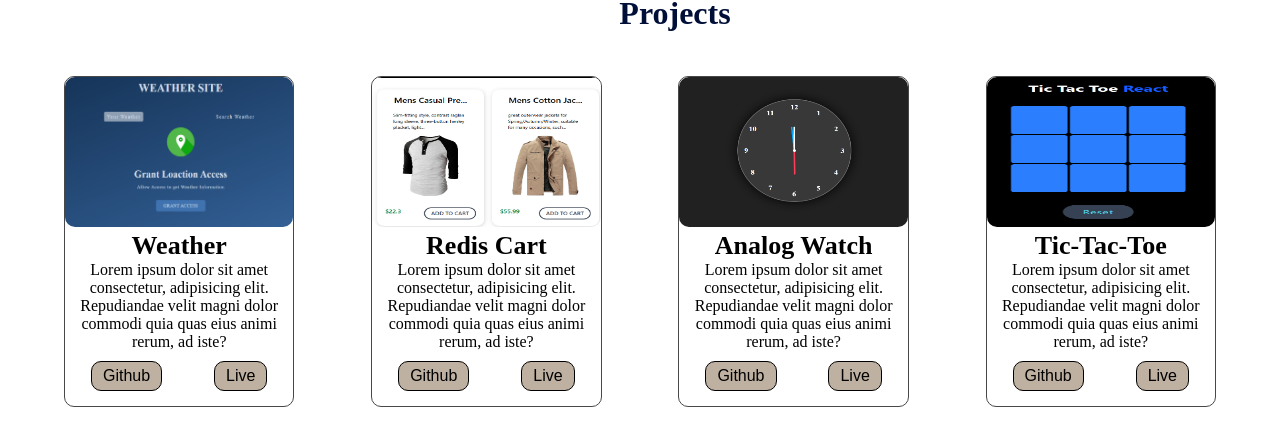
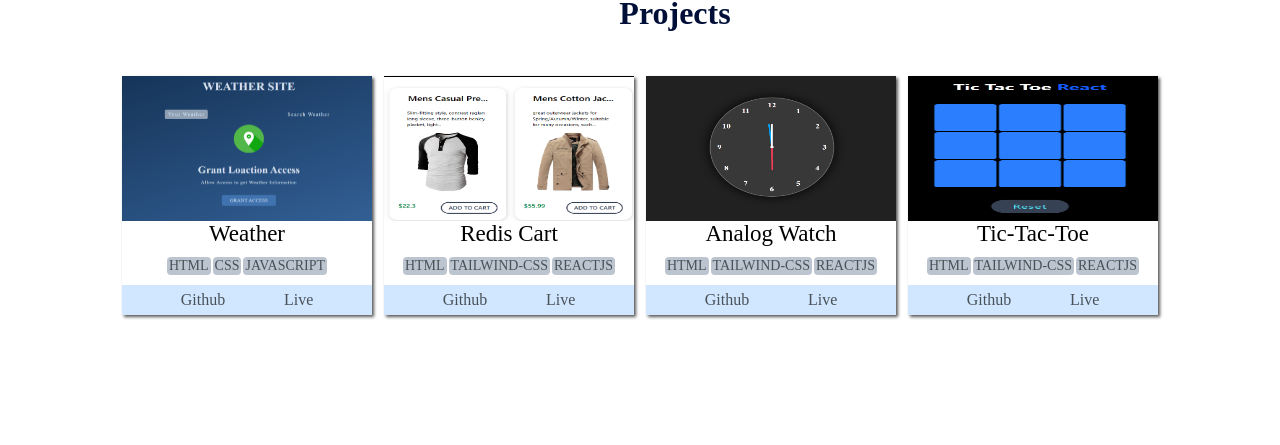
Before and after one commit to ImRehan-28/MY-Portfolio, a React (Vite) app: page / in a window 1280 px wide. Shown: the part 1005-1450 px from the top of the page. After the commit the page ends 1392 px from the top, so only its background shows below. Built offline with nearby package versions, Linux system fonts and the light colour scheme.

Commit message:
project added

```diff
--- a/src/Components/Hero/Hero.css
+++ b/src/Components/Hero/Hero.css
@@ -48,7 +48,7 @@ a {
     object-fit: cover;
 }
 
-button {
+#herobtn {
     cursor: pointer;
     padding: 5px 11px;
     border-radius: 10px;
@@ -57,7 +57,7 @@ button {
     font-weight: 700;
 }
 
-button:hover {
+#herobtn:hover {
     /* background: linear-gradient(#b94b18, rgb(216, 216, 216), rgb(0, 103, 0)); */
     background-color: #c7ae91;
 }
@@ -92,6 +92,13 @@ button:hover {
         padding: 10px 0;
     }
 
+    .left {
+        display: flex;
+        flex-direction: column;
+        align-items: center;
+        row-gap: 0.5rem;
+    }
+
     .hiname {
         font-size: 23px;
     }
--- a/src/Components/Hero/Hero.jsx
+++ b/src/Components/Hero/Hero.jsx
@@ -27,7 +27,6 @@ const Hero = () => {
         ease:"power3.out",
       })
     })
-
   return (
     <>
     <div className='hero'>
@@ -39,9 +38,9 @@ const Hero = () => {
         </div>
         <br></br>
         <div className='leftdown one1'>
-          <a href="https://github.com/ImRehan-28" target='_blank'><button>Github</button></a>
-          <a href="https://www.linkedin.com/in/rehan-quadary-7ab479358/" target='_blank'><button>Linkedin</button></a>
-          <a href="resume" download={resume}><button className='imgin'>Resume <img src={down} className='down' /></button></a>
+          <a href="https://github.com/ImRehan-28" target='_blank'><button id="herobtn">Github</button></a>
+          <a href="https://www.linkedin.com/in/rehan-quadary-7ab479358/" target='_blank'><button id="herobtn">Linkedin</button></a>
+          <a href="resume" download={resume}><button id="herobtn" className='imgin'>Resume <img src={down} className='down' /></button></a>
         </div>
       </div>
 
--- a/src/Components/Navbar/Navbar.css
+++ b/src/Components/Navbar/Navbar.css
@@ -81,6 +81,7 @@ nav ul li a:hover {
 .btn-nav {
     font-family: "IBM Plex Serif", serif;
     font-size: 17px;
+    padding: 2px 6px;
     color: black;
     border-radius: 20px;
     text-align: center;
--- a/src/Components/ProjectContainer/ProjectContainer.jsx
+++ b/src/Components/ProjectContainer/ProjectContainer.jsx
@@ -1,21 +1,28 @@
 import React from 'react'
 import './projectContainer.css'
-const ProjectContainer = ({ image, github, live, proname }) => {
+const ProjectContainer = ({ image, github, live, proname, lang }) => {
     return (
         <div id="probox">
+
             <div id="proimg">
+                <img src={image} />
 
-                <img src={image} />
                 <div id="protitle">
                     <h1>{proname}</h1>
-                    <p>Lorem ipsum dolor sit amet consectetur, adipisicing elit. Repudiandae velit magni dolor commodi quia quas eius animi rerum, ad iste?</p>
+                    <div id="lang">
+                        {
+                            lang.map((item, index) => {
+                                return <p key={index}>{item}</p>
+                            })
+                        }
+                    </div>
+                    <div id="link">
+                        <a href={github} target='_blank'>Github</a>
+                        <a href={live} target='_blank'>Live</a>
+                    </div>
                 </div>
+
             </div>
-            <div id="floatobj">
-                <a href={github} target='_blank'><button>Github</button></a>
-                <a href={live} target='_blank'><button>Live</button></a>
-            </div>
-
         </div>
     )
 }
--- a/src/Components/ProjectContainer/projectContainer.css
+++ b/src/Components/ProjectContainer/projectContainer.css
@@ -1,28 +1,55 @@
-#probox {
-    border: 1px solid rgb(72, 72, 72);
-    border-radius: 10px;
+#probox{
     display: flex;
     flex-direction: column;
-    justify-content: space-between;
-    row-gap: 10px;
-    width: 20%;
-    position: relative;
-    transition-duration: 0.5s;
-
+    align-items: center;
+    transition-duration: 0.6s;
+    box-shadow: 2px 2px 3px 0px rgb(88, 88, 88);
 }
-#protitle h1{
-    font-size: 26px;
+#probox:hover{
+    box-shadow: 2px 2px 10px 1px rgb(88, 88, 88);
+    transform: scale(1.01);
+    transition-duration: 0.6s;
 }
-#probox:hover {
-    transform: scale(1.03);
-    transition-duration: 0.5s;
-    box-shadow: 4px 4px 20px 2px rgba(0, 0, 0, 0.5);
+#proimg{
+    display: flex;
+    flex-direction: column;
 }
-
-#probox button{
+#proimg img{
+    width: 250px;
+    height: 145px;
+}
+#proimg h1{
+    font-size: 23px;
     font-weight: 400;
-    border :1px solid black;
 }
-#floatobj{
-    padding-bottom: 10px;
+#protitle{
+    display: flex;
+    flex-direction: column;
+    align-items: center;
+    row-gap:10px;
 }
+#lang{
+    display: flex;
+    justify-content: center;
+    font-size: 14px;
+    cursor: pointer;
+    row-gap: 2px;
+    column-gap: 2px;
+    flex-wrap: wrap;
+}
+#lang p{
+    background-color: #bcc5cf;
+    padding: 1px 2px;
+    border-radius: 4px;
+    color:#495158;
+}
+#link{
+    background-color: #d1e7ff;
+    width: 100%;
+    display: flex;
+    justify-content: space-evenly;
+    padding: 6px 0px;
+}
+#link a{
+    color: #495158;
+}
--- a/src/Components/Projects/project.css
+++ b/src/Components/Projects/project.css
@@ -1,36 +1,9 @@
-#bigbox{
-    width: 100%;
+#mainbox
+{
+    display: flex;
+    justify-content: center;
+    flex-wrap: wrap;
+    column-gap: 12px;
+    width:92%;
+    margin: 0 auto;
 }
-#mainbox{
-    width:90%;
-    height: max-content;
-    display: flex;
-    column-gap: 10px;
-    flex-wrap: wrap;
-    margin: 0 auto;
-    justify-content: space-between;
-}
-
-#proimg{
-    width:100%;
-}
-#proimg img{
-    height:150px;
-    width:100%;
-    border-radius:10px;
-}
-#protitle{
-    text-align: center;
-}
-
-#floatobj{
-    width:100%;
-    display: flex;
-    justify-content: space-around;
-    margin-bottom: 5px;
-}
-
-#protitle{
-    display: flex;
-    flex-direction: column;
-}
--- a/src/ProjectData.jsx
+++ b/src/ProjectData.jsx
@@ -3,6 +3,7 @@ export const prodata = [
         id: 1,
         proname: 'Weather',
         image: 'weather.png',
+        lang:['HTML','CSS','JAVASCRIPT'],
         github: "https://github.com/ImRehan-28/Weather-Site",
         live: 'https://knowweathe.netlify.app/',
     },
@@ -10,6 +11,7 @@ export const prodata = [
         id: 2,
         proname: 'Redis Cart',
         image: 'cart.png',
+        lang:['HTML','TAILWIND-CSS','REACTJS'],
         github: "https://github.com/ImRehan-28/Shopping-Cart",
         live: 'https://shopcartfront.netlify.app/',
     },
@@ -18,6 +20,7 @@ export const prodata = [
         id: 3,
         proname: 'Analog Watch',
         image: 'analog.png',
+        lang:['HTML','TAILWIND-CSS','REACTJS'],
         github: "https://github.com/ImRehan-28/Analog-Clock",
         live: 'https://rehananalog.netlify.app/',
     },
@@ -25,6 +28,7 @@ export const prodata = [
         id: 4,
         proname: 'Tic-Tac-Toe',
         image: 'tictactoe.png',
+        lang:['HTML','TAILWIND-CSS','REACTJS'],
         github: "https://github.com/ImRehan-28/Tic-Tac-Toe",
         live: 'https://tic-tac-toe-rehan.netlify.app/',
     }
```
